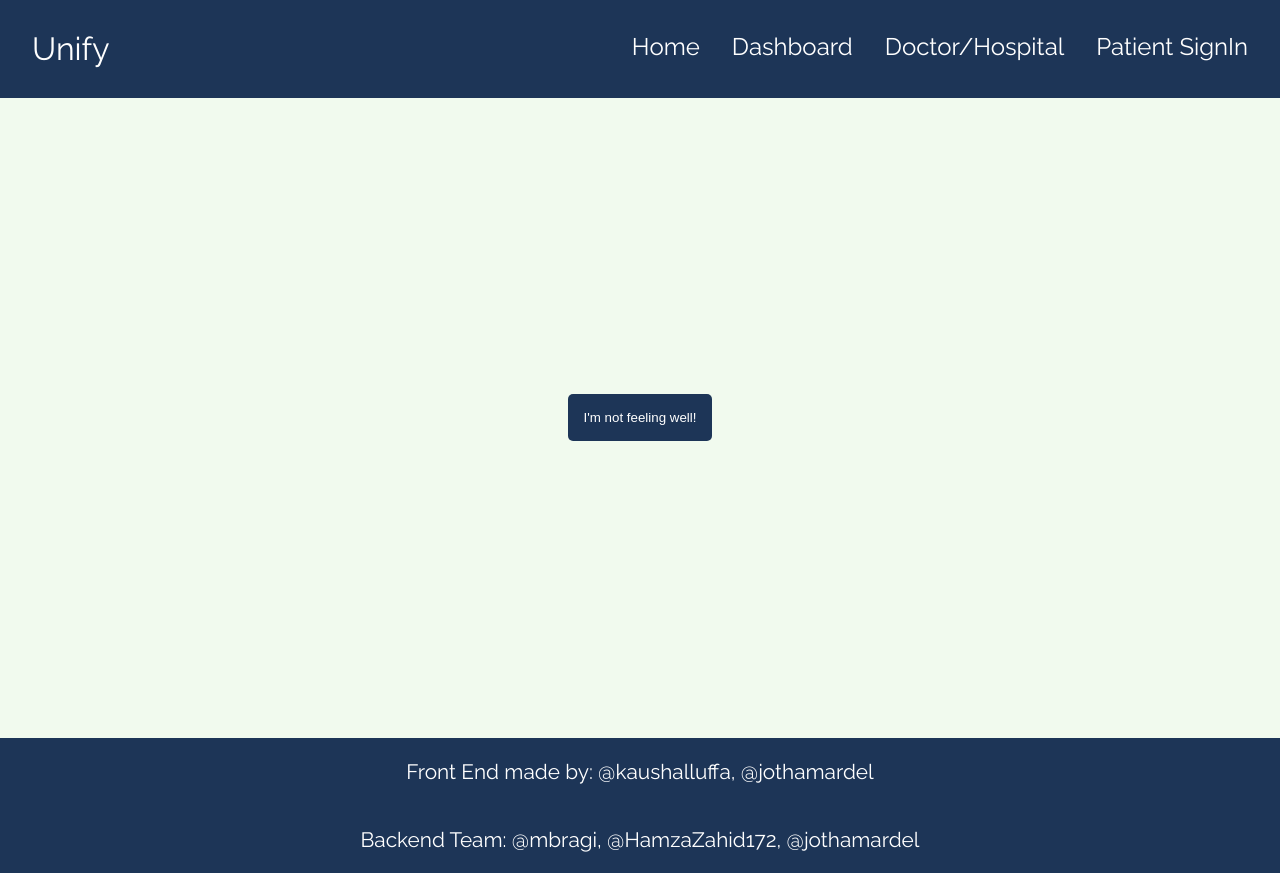
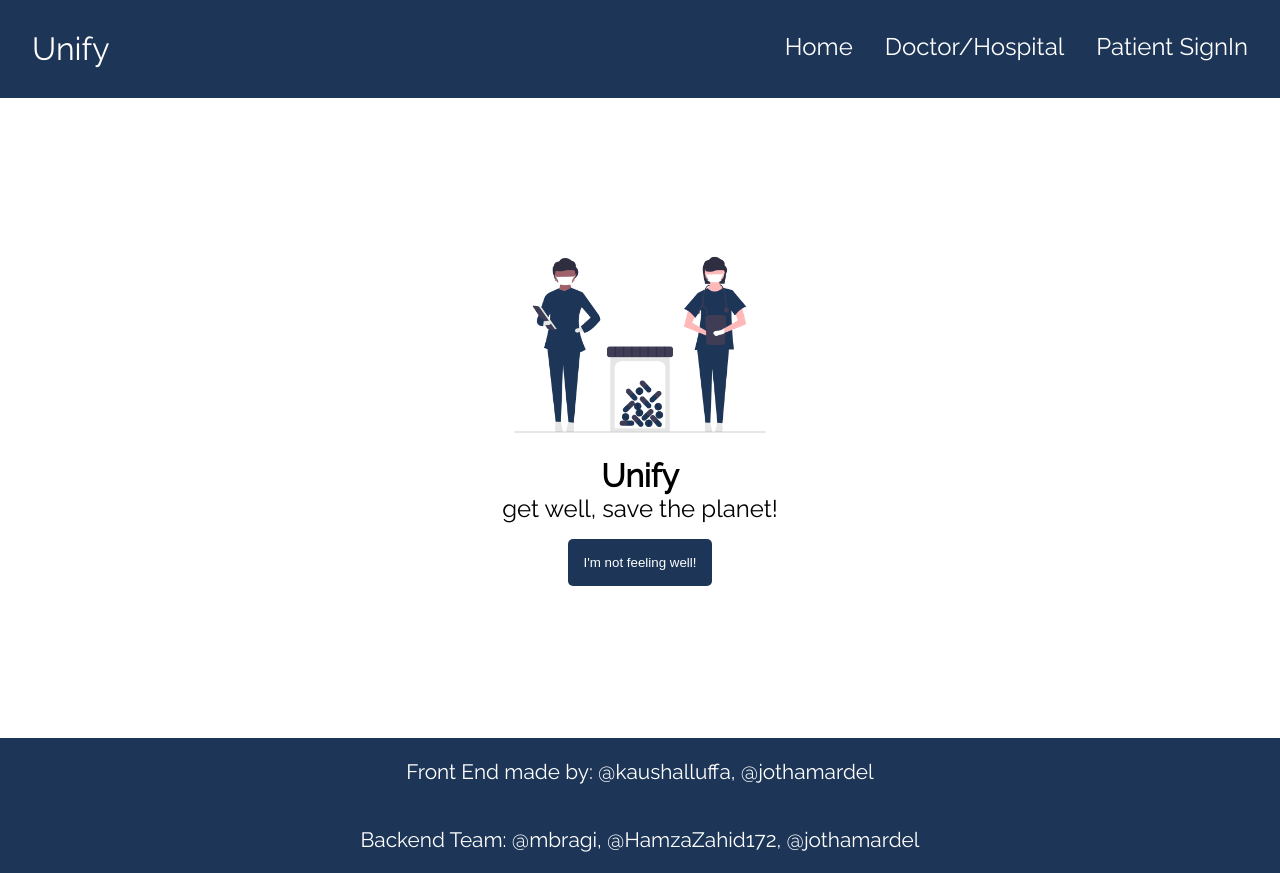
Before and after one commit to jothamardel/health-tech-fe, a React (Create React App) app: page / in a window 1280 px wide. Built offline with nearby package versions, Linux system fonts and the light colour scheme.

Commit message:
chore: updating home page

```diff
--- a/src/components/Main/Main.jsx
+++ b/src/components/Main/Main.jsx
@@ -1,10 +1,14 @@
 import React from 'react'
+import Medical from '../../assets/images/medical.png';
 import "./Main.scss"
 
 const Main = () => {
   return (
     <div className='main-container'>
       <div className=''>
+          <img src={Medical} alt="medical"/>
+          <h1>Unify</h1>
+          <p>get well, save the planet!</p>
           <button>I'm not feeling well!</button>
       </div>
     </div>
--- a/src/components/Main/Main.scss
+++ b/src/components/Main/Main.scss
@@ -8,9 +8,25 @@
   display: flex;
   justify-content: center;
   align-items: center;
+  background: $white;
 
 
   div {
+    text-align: center;
+
+    img {
+      width: 20rem;
+    }
+
+    h1 {
+      font-size: 2rem;
+      margin: 0;
+    }
+
+    p {
+      font-size: 1.5rem;
+      margin: 0;
+    }
 
     button {
       background: $dark-blue;
--- a/src/components/Navbar/Navbar.jsx
+++ b/src/components/Navbar/Navbar.jsx
@@ -23,7 +23,7 @@ const Navbar = () => {
         <div className='navbar__menu'>
           <ul>
             <li><Link to="/">Home</Link></li>
-            <li><Link to="/dashboard">Dashboard</Link></li>
+            {user && <li><Link to="/dashboard">Dashboard</Link></li>}
             <li><Link to="/doctor-hospital">Doctor/Hospital</Link></li>
             {!user && <li><Link to="/signup">Patient SignIn</Link></li>}
             {user && <li onClick={logout}><Link to="#">Logout</Link></li>}
```
Also changed, not shown: src/assets/images/medical.png (added).
